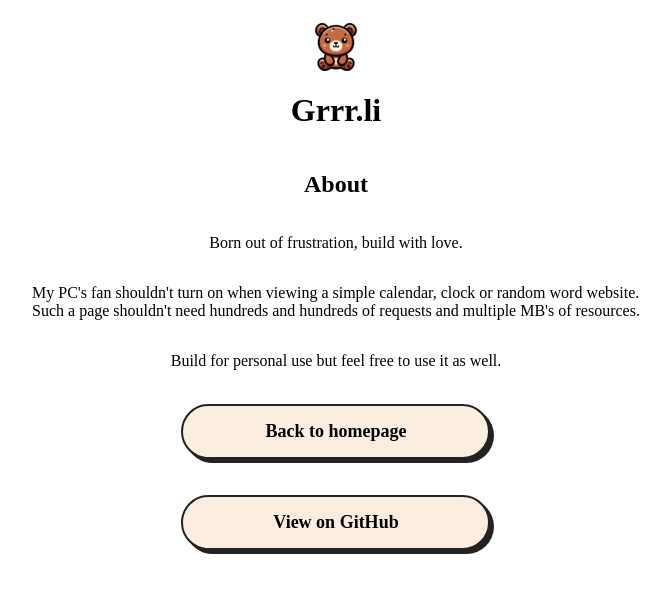
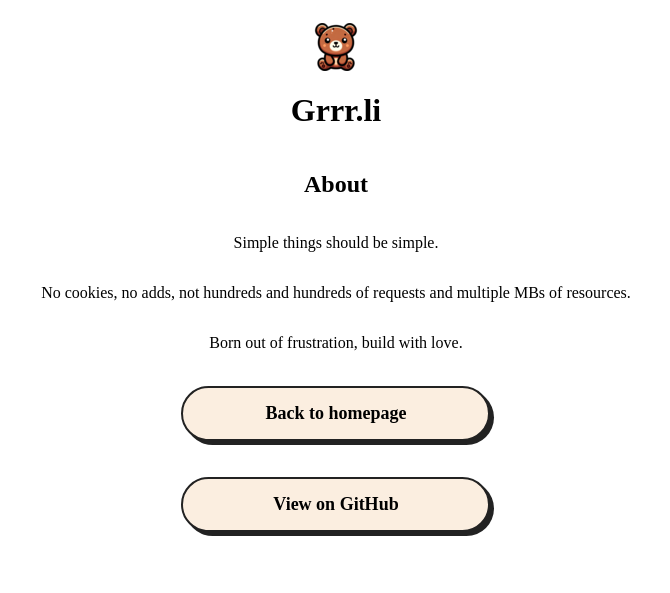
Before and after one commit to grrrli/grrr.li, a PHP site: page /about/ in a window 1280 px wide. Shown: the top 593 px of the page, without its empty margins (304-974 px from the left). Run offline with PHP 8.4, Linux system fonts and the light colour scheme.

Commit message:
Update about page

```diff
--- a/about/index.php
+++ b/about/index.php
@@ -14,13 +14,13 @@
 >
 <h1>Grrr.li</h1>
 <h2>About</h2>
+<p>
+    Simple things should be simple.
+</p>
+<p>
+    No cookies, no adds, not hundreds and hundreds of requests and multiple MBs of resources.
+</p>
 <p>Born out of frustration, build with love.</p>
-<p>
-    My PC's fan shouldn't turn on when viewing a simple calendar, clock or random word website.
-    <br>
-    Such a page shouldn't need hundreds and hundreds of requests and multiple MB's of resources.
-</p>
-<p>Build for personal use but feel free to use it as well.</p>
 <br>
 <a
         href="/"
```
